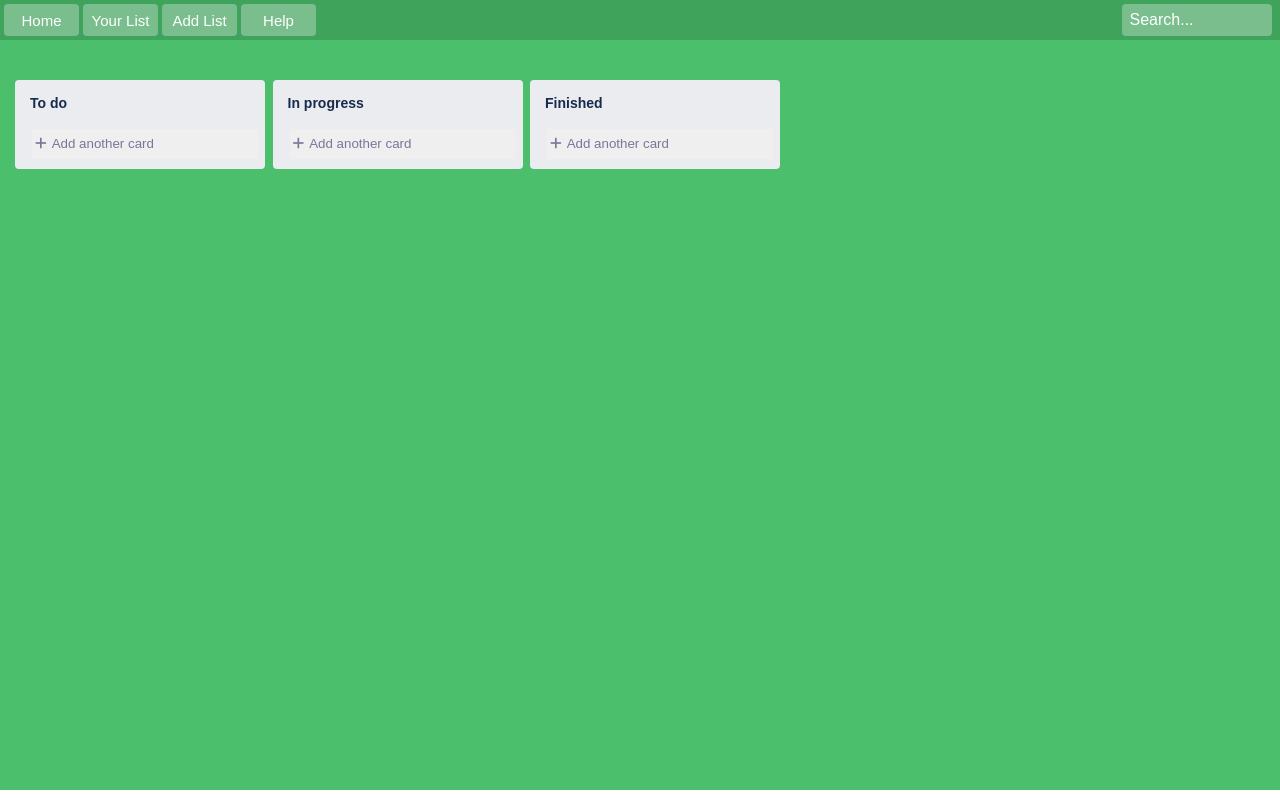
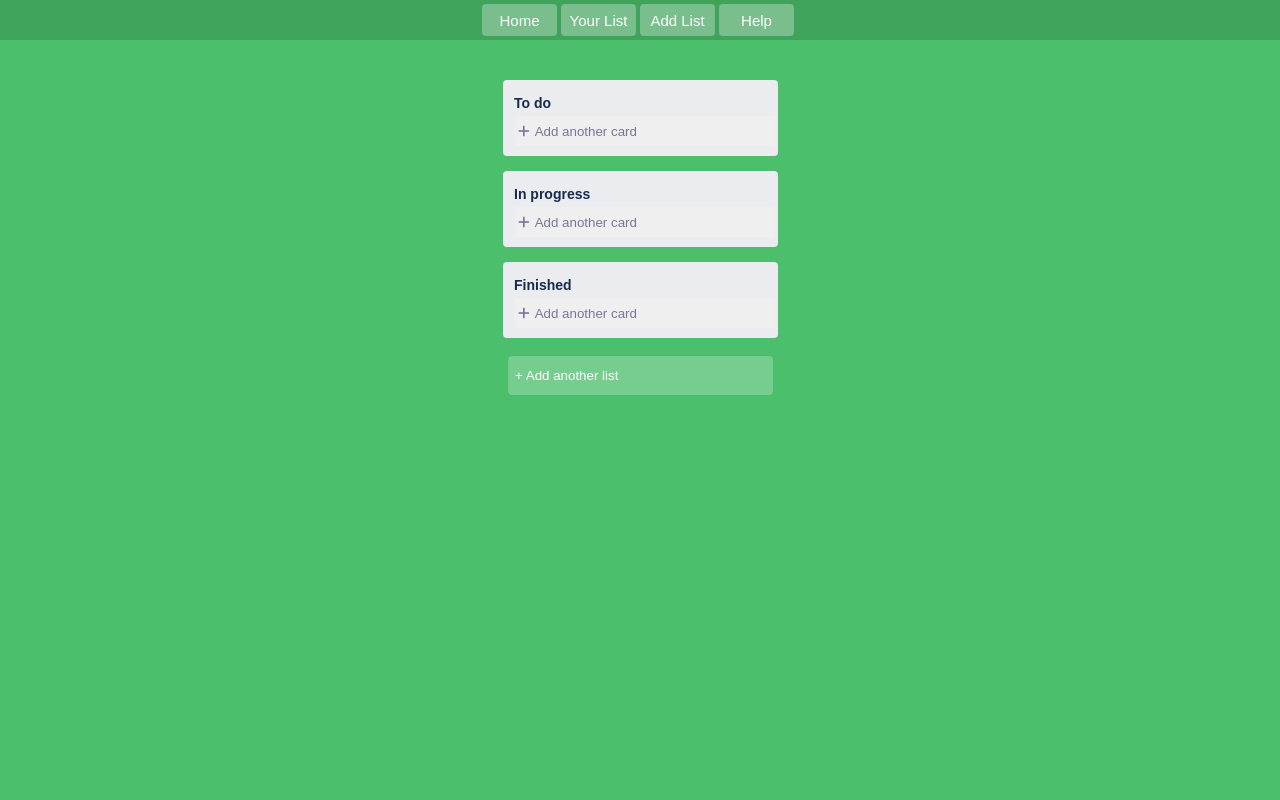
Before and after one commit to Matthave/NewTodoApp, a React (Create React App) app: page / in a window 1280 px wide. Built offline with nearby package versions, Linux system fonts and the light colour scheme.

Commit message:
New Features
Add feature to add task and new list

```diff
--- a/package.json
+++ b/package.json
@@ -1,5 +1,5 @@
 {
-  "name": "todo-application",
+  "name": "todoapp",
   "version": "0.1.0",
   "private": true,
   "dependencies": {
@@ -31,5 +31,7 @@
       "last 1 firefox version",
       "last 1 safari version"
     ]
-  }
+  },
+  "keywords": [],
+  "description": ""
 }
--- a/src/components/GlobalStyle/globalStyle.js
+++ b/src/components/GlobalStyle/globalStyle.js
@@ -7,11 +7,46 @@ const GlobalStyle = createGlobalStyle`
     font-family: Arial, Helvetica, sans-serif;
     box-sizing:border-box;
     border:none;
+    outline:none;
   }
 
   html{
     font-size:10px;
   }
+
+  body{
+    min-width:350px;
+  }
+
+  .card{
+  display:flex;
+  justify-content:space-between;
+  word-break: break-all;
+  margin: 10px 0px;
+  padding: 9px 7.5px;
+  font-size: 1.4rem;
+  box-shadow: 0px 1px 0.5px 0.5px #bbb;
+  background-color: #fff;
+  border-radius:3px;
+  cursor: pointer;
+  transition: 0.1s linear;
+  color:black;
+
+  &:hover {
+    background-color: #ebecf0;
+  }
+
+  &:hover > *{
+  color:#777;
+  }
+  }
+
+  .fa-highlighter{
+    color:#fff;
+    align-self:center;
+    margin-left:2px;
+  }
+
 `;
 
 export default GlobalStyle;
--- a/src/components/Main/mainField.js
+++ b/src/components/Main/mainField.js
@@ -1,24 +1,124 @@
-import React from "react";
+import React, { useState } from "react";
 import styled from "styled-components";
 import TaskStatus from "../TaskStatus/taskStatus";
 
 const StyledMain = styled.main`
   display: flex;
+  flex-direction: column;
   align-items: flex-start;
   width: 100vw;
-  min-height: calc(100vh - 50px);
+  min-height: calc(100vh - 40px);
   background-color: #4bbf6b;
   padding: 40px 15px 0px 15px;
 `;
 
-const mainField = () => {
+const StyledWrapDiv = styled.div`
+  display: flex;
+  flex-direction: column;
+  width: 275px;
+  height: auto;
+  background-color: ${props => (props.bgc ? "#ebecf0" : "#4bbf6b")};
+  margin: 0 auto;
+  padding: 3px 5px;
+  border-radius: 5px;
+  transition: 0.1s linear;
+`;
+
+const StyledListInput = styled.input`
+  width: 265px;
+  background-color: #76ce8e;
+  border-radius: 4px;
+  padding: 12px 7.5px;
+  text-align: left;
+  cursor: pointer;
+  transition: 0.1s linear;
+  box-shadow: 0px 0px 1px 0px #888;
+
+  &:hover {
+    background-color: #86c497;
+  }
+
+  &::placeholder {
+    color: white;
+  }
+
+  &:focus {
+    background-color: #fff;
+    ::placeholder {
+      color: black;
+    }
+  }
+`;
+
+const StyledButton = styled.button`
+  width: 50%;
+  background-color: #5aac44;
+  border-radius: 5px;
+  color: white;
+  padding: 8px 20px;
+  margin: 5px 0px;
+  cursor: pointer;
+
+  &:hover {
+    background-color: #67ba50;
+  }
+`;
+
+const StyledSpan = styled.span`
+  margin-right: 10px;
+`;
+
+const MainField = () => {
+  const [addList, showAddList] = useState(false);
+  const [inputValue, setInputValue] = useState("");
+  const [newListList, setAllList] = useState([]);
+
+  const showAddListHandle = () => {
+    showAddList(true);
+  };
+
+  const addNewList = () => {
+    showAddList(false);
+    setInputValue("");
+    if (inputValue === "") return;
+    setAllList([
+      ...newListList,
+      {
+        title: inputValue,
+        id: newListList.length + 1
+      }
+    ]);
+
+    console.log(newListList);
+  };
+
+  const handleInputValue = e => {
+    setInputValue(e.target.value);
+  };
+
   return (
     <StyledMain>
-      <TaskStatus title="To do" />
-      <TaskStatus title="In progress" />
-      <TaskStatus title="Finished" />
+      <div className="co" style={{ margin: "0 auto" }}>
+        <TaskStatus title="To do" />
+        <TaskStatus title="In progress" />
+        <TaskStatus title="Finished" />
+        {newListList.map(list => (
+          <TaskStatus key={list.id} title={list.title} />
+        ))}
+      </div>
+      <StyledWrapDiv bgc={addList ? true : false}>
+        <StyledListInput
+          onClick={showAddListHandle}
+          onChange={e => handleInputValue(e)}
+          value={inputValue}
+          placeholder="+ Add another list"
+        />
+        {addList ? (
+          <StyledButton onClick={addNewList}>Enter title of list</StyledButton>
+        ) : null}
+      </StyledWrapDiv>
     </StyledMain>
   );
 };
 
-export default mainField;
+export default MainField;
--- a/src/components/Navigation/navigation.js
+++ b/src/components/Navigation/navigation.js
@@ -10,6 +10,7 @@ const StyledNav = styled.nav`
 
 const StyledUl = styled.ul`
   display: flex;
+  justify-content: center;
   align-items: center;
   flex-wrap: wrap;
   flex-shrink: 1;
@@ -21,18 +22,18 @@ const StyledUl = styled.ul`
 `;
 
 const StyledList = styled.li`
-  width: ${(props) => (props.lastEle ? "auto" : "75px")};
+  width: ${props => (props.lastEle ? "auto" : "75px")};
   height: 100%;
   text-align: center;
-  background-color: ${(props) => (props.lastEle ? "none" : "#79be8c")};
+  background-color: ${props => (props.lastEle ? "none" : "#79be8c")};
   border-radius: 4px;
   transition: 0.1s linear;
   margin-right: 4px;
-  margin-left: ${(props) => (props.lastEle ? "auto" : "initial")};
-  padding: ${(props) => (props.lastEle ? "initial" : "8px 0px")};
+  margin-left: ${props => (props.lastEle ? "auto" : "initial")};
+  padding: ${props => (props.lastEle ? "initial" : "8px 0px")};
 
   &:hover {
-    background-color: ${(props) => (props.lastEle ? "none" : "#64b37a")};
+    background-color: ${props => (props.lastEle ? "none" : "#64b37a")};
   }
 `;
 
@@ -77,9 +78,9 @@ const navigation = () => {
         <StyledList>
           <Link>Help</Link>
         </StyledList>
-        <StyledList lastEle>
+        {/* <StyledList lastEle>
           <StyledInput placeholder="Search..." />
-        </StyledList>
+        </StyledList> */}
       </StyledUl>
     </StyledNav>
   );
--- a/src/components/TaskStatus/taskStatus.js
+++ b/src/components/TaskStatus/taskStatus.js
@@ -2,17 +2,17 @@ import React, { useState } from "react";
 import styled from "styled-components";
 
 const StyledTaskSection = styled.section`
-  width: 250px;
+  width: 275px;
   background-color: #ebecf0;
   border-radius: 4px;
-  padding: 10px 12px;
-  margin-right: 7.5px;
+  padding: 10px 7.5px;
+  margin: 0 auto;
+  margin-bottom: 15px;
 `;
 
 const StyledInput = styled.input`
   background-color: #ebecf0;
-  margin-bottom: 12.5px;
-  padding: 5px 3px;
+  padding: 5px 4px;
   font-size: 1.4rem;
   font-weight: 600;
   color: #172b4d;
@@ -35,24 +35,98 @@ const StyledButton = styled.button`
   }
 `;
 
+const StyledAddButton = styled.button`
+  background-color: #5aac44;
+  border-radius: 5px;
+  color: white;
+  padding: 8px 20px;
+  margin: 5px 0px;
+  margin-right: 10px;
+  cursor: pointer;
+
+  &:hover {
+    background-color: #67ba50;
+  }
+`;
+
+const StyledTextArea = styled.textarea`
+  width: 100%;
+  height: 50px;
+  border-radius: 5px;
+  padding: 7.5px;
+  resize: none;
+`;
+
 const StyledSpan = styled.span`
   margin-right: 5px;
 `;
 
+const StyledSpanX = styled.span`
+  font-size: 2.3rem;
+  vertical-align: middle;
+  color: #666;
+  cursor: pointer;
+`;
+
 const TaskStatus = ({ title }) => {
   const [inputValue, setInputValue] = useState(title);
+  const [toDoInput, handleToDoInput] = useState(false);
+  const [textArea, handletextArea] = useState("");
 
-  const handleInputValue = (e) => {
+  const handleInputValue = e => {
     setInputValue(e.target.value);
+  };
+
+  const nameNewCard = e => {
+    handleToDoInput(!toDoInput);
+  };
+
+  const addNewCard = e => {
+    const card = e.target.parentNode;
+    const newTask = document.createElement("div");
+    const newSpanIcon = document.createElement("span");
+    newSpanIcon.classList.add("fas");
+    newSpanIcon.classList.add("fa-highlighter");
+    newTask.textContent = textArea;
+    newTask.classList.add("card");
+    card.appendChild(newTask);
+    handleToDoInput(!inputValue);
+    handletextArea("");
+    newTask.appendChild(newSpanIcon);
+  };
+
+  const textAreaFeature = e => {
+    handletextArea(e.target.value);
+  };
+
+  const handleEscapeButton = () => {
+    handleToDoInput(!toDoInput);
+    handletextArea("");
   };
 
   return (
     <StyledTaskSection>
-      <StyledInput onChange={(e) => handleInputValue(e)} value={inputValue} />
-      <StyledButton>
-        <StyledSpan className="fas fa-plus" />
-        Add another card
-      </StyledButton>
+      <StyledInput onChange={e => handleInputValue(e)} value={inputValue} />
+      {toDoInput ? (
+        <StyledTextArea
+          placeholder="Enter title for this card..."
+          value={textArea}
+          onChange={e => textAreaFeature(e)}
+        />
+      ) : null}
+      {toDoInput ? (
+        <>
+          <StyledAddButton onClick={e => addNewCard(e)}>
+            Add Card
+          </StyledAddButton>
+          <StyledSpanX className="fas fa-times" onClick={handleEscapeButton} />
+        </>
+      ) : (
+        <StyledButton onClick={e => nameNewCard(e)}>
+          <StyledSpan className="fas fa-plus" />
+          Add another card
+        </StyledButton>
+      )}
     </StyledTaskSection>
   );
 };
```
